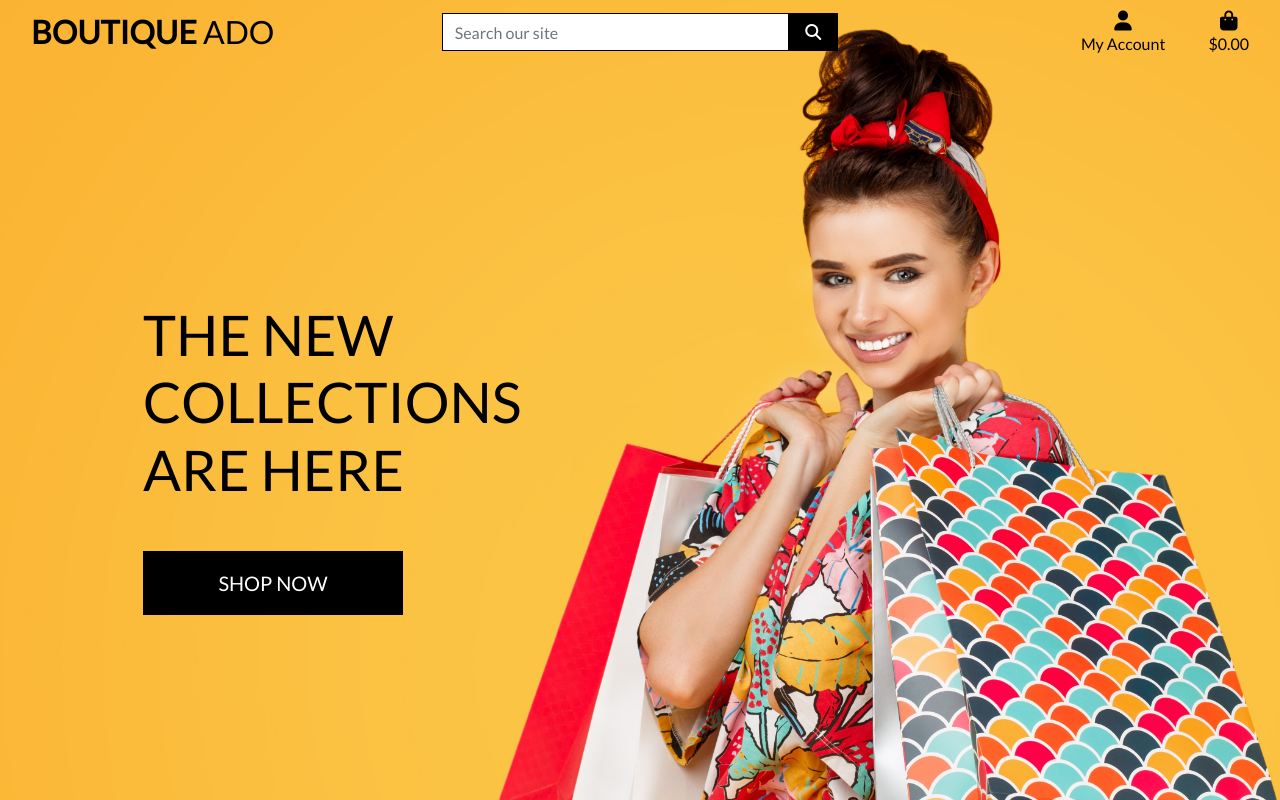
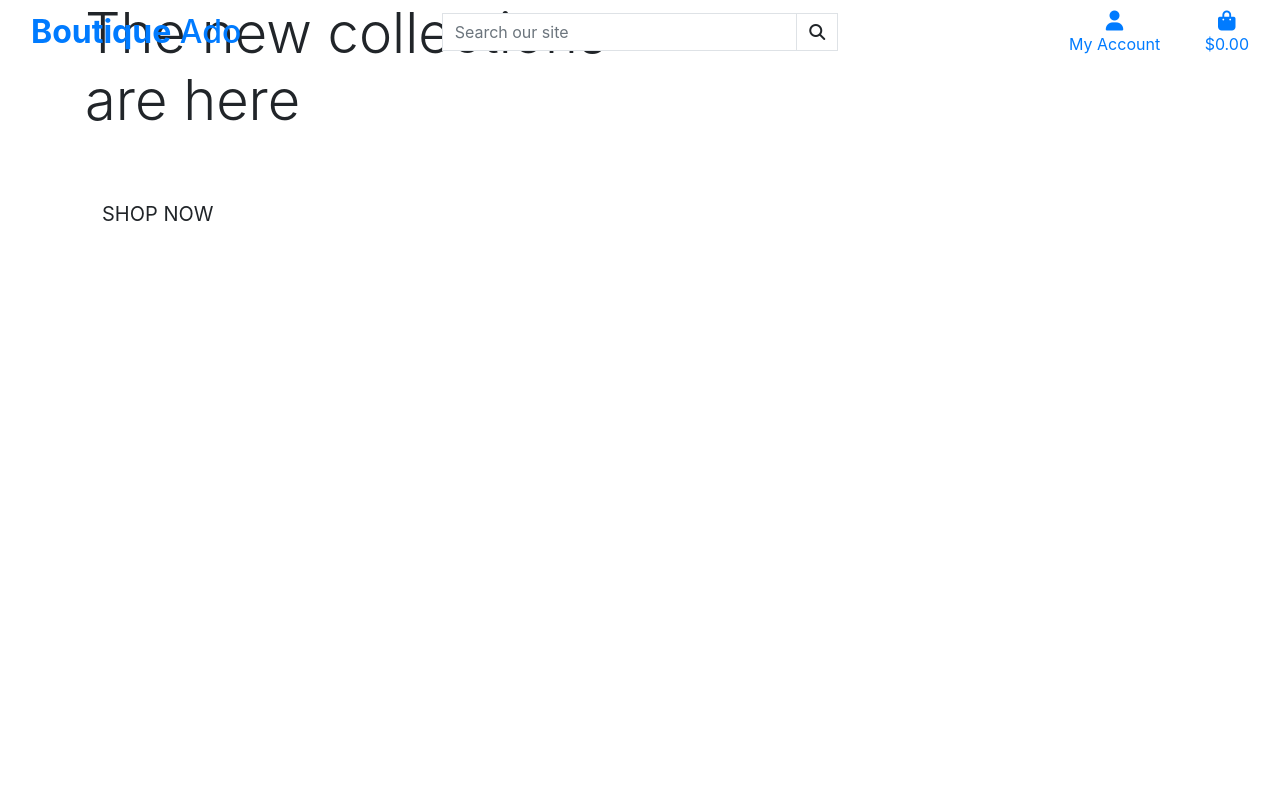
Before and after one commit to TammyGirl2015/Boutique-Ado, a Django app: page / in a window 1280 px wide. Run offline with Django 3.2, Linux system fonts and the light colour scheme; some libraries are stand-ins or nearby versions.

Commit message:
add to bas.html file

```diff
--- a/templates/base.html
+++ b/templates/base.html
@@ -15,8 +15,6 @@
 
     {% block corecss %}
         <link rel="stylesheet" href="https://stackpath.bootstrapcdn.com/bootstrap/4.4.1/css/bootstrap.min.css" integrity="sha384-Vkoo8x4CGsO3+Hhxv8T/Q5PaXtkKtu6ug5TOeNV6gBiFeWPGFN9MuhOf23Q9Ifjh" crossorigin="anonymous">
-        <link rel="stylesheet" href="https://fonts.googleapis.com/css?family=Lato&display=swap">
-        <link rel="stylesheet" href="{% static 'css/base.css' %}">
     {% endblock %}
 
     {% block extra_css %}
```
